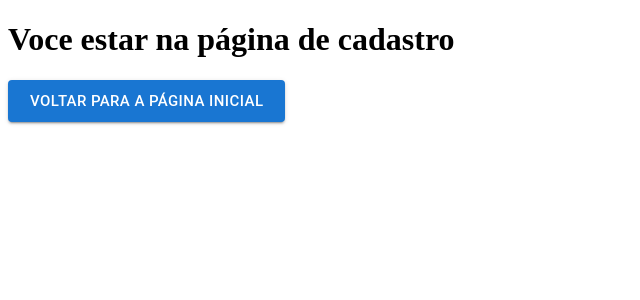
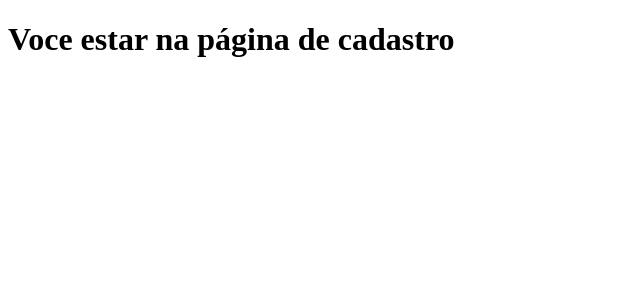
Before and after one commit to jGledsonSilva/Projeto_POO, a React (Vite) app: page /cadastrar in a window 1280 px wide. Shown: the top 300 px of the page, without its empty margins (0-640 px from the left). Built offline with nearby package versions, Linux system fonts and the light colour scheme.

Commit message:
Revert "Adicionando botão - MUI"
This reverts commit 0e86446f9555372d0e31215f3a3416e4930a1635.

```diff
--- a/src/pages/cadastro/Cadastro.jsx
+++ b/src/pages/cadastro/Cadastro.jsx
@@ -1,10 +1,8 @@
-import { Button } from "@mui/material"
 
 export const Cadastro = () => {
     return (
         <div>
             <h1>Voce estar na página de cadastro</h1>
-            <Button variant="contained" size="large" href="pagina-inicial">Voltar para a página inicial</Button>
         </div>
     )
 }
```
